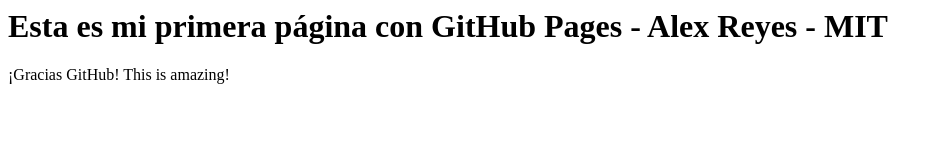
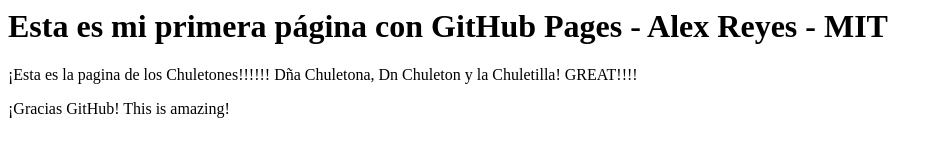
Before and after one commit to alex2016-c/myFirstRepoMIT, a plain HTML site: page index.html in a window 1280 px wide. Shown: the whole page, without its empty margins (0-943 px from the left). Drawn offline with Linux system fonts and the light colour scheme.

Commit message:
Update index.html

```diff
--- a/index.html
+++ b/index.html
@@ -1,4 +1,5 @@
 <html>
 <h1> Esta es mi primera página con GitHub Pages - Alex Reyes - MIT </h1>
+<p>¡Esta es la pagina de los Chuletones!!!!!! Dña Chuletona, Dn Chuleton y la Chuletilla!     GREAT!!!! </p>
 <p>¡Gracias GitHub! This is amazing! </p>
 </html>
```
